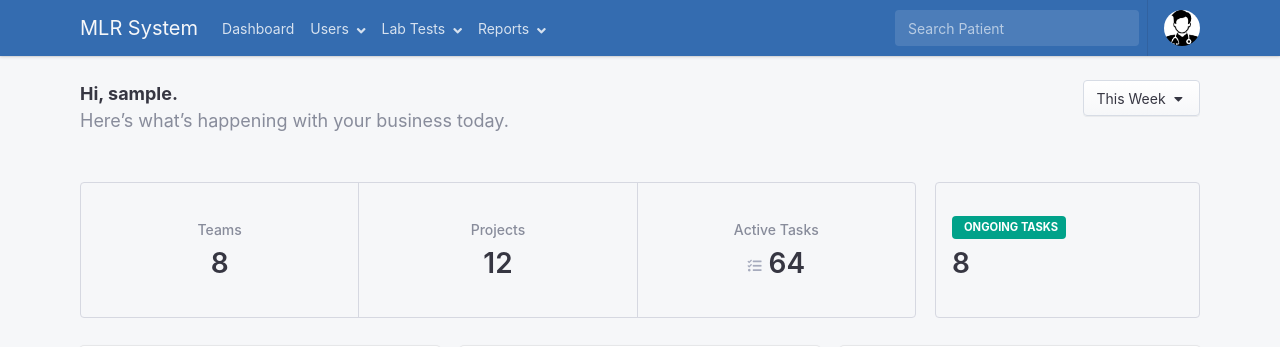
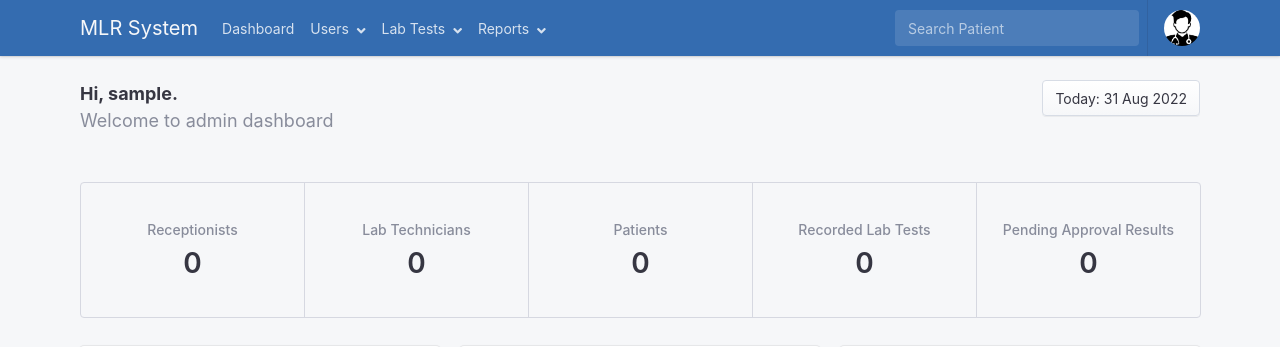
Before and after one commit to MartMbithi/Weekend_Project_VIII, a PHP site: page /views/dashboard in a window 1280 px wide. Shown: the top 347 px of the page. Run offline with PHP 8.4, Linux system fonts and the light colour scheme; the visitor is signed in with stand-in values (Sample User, id 1); data that the repository does not hold is empty; some libraries are stand-ins or nearby versions.

Commit message:
Intergrate Analytics - With Admin Dashboard Page

```diff
--- a/app/helpers/analytics.php
+++ b/app/helpers/analytics.php
@@ -1,15 +1,15 @@
 <?php
 /* Receptionists */
-$query = "SELECT COUNT(*)  FROM uses WHERE user_acess_level = 'Receptionist' ";
+$query = "SELECT COUNT(*)  FROM users WHERE user_access_level = 'Receptionist' ";
 $stmt = $mysqli->prepare($query);
 $stmt->execute();
-$stmt->bind_result($patient);
+$stmt->bind_result($receptionist);
 $stmt->fetch();
 $stmt->close();
 
 
 /* Lab Technicials */
-$query = "SELECT COUNT(*)  FROM uses WHERE user_acess_level = 'Lab Technician' ";
+$query = "SELECT COUNT(*)  FROM users WHERE user_access_level = 'Lab Technician' ";
 $stmt = $mysqli->prepare($query);
 $stmt->execute();
 $stmt->bind_result($lab_technician);
@@ -17,7 +17,7 @@ $stmt->fetch();
 $stmt->close();
 
 /* Patients */
-$query = "SELECT COUNT(*)  FROM uses WHERE user_acess_level = 'Patient' ";
+$query = "SELECT COUNT(*)  FROM users WHERE user_access_level = 'Patient' ";
 $stmt = $mysqli->prepare($query);
 $stmt->execute();
 $stmt->bind_result($patient);
--- a/views/dashboard.php
+++ b/views/dashboard.php
@@ -3,6 +3,7 @@ session_start();
 require_once('../app/settings/config.php');
 require_once('../app/settings/checklogin.php');
 check_login();
+require_once('../app/helpers/analytics.php');
 require_once('../app/partials/head.php');
 
 ?>
@@ -27,42 +28,13 @@ require_once('../app/partials/head.php');
                             <header class="page-title-bar">
                                 <div class="d-flex flex-column flex-md-row">
                                     <p class="lead">
-                                        <span class="font-weight-bold">Hi, <?php echo $_SESSION['user_full_names']; ?>.</span> <span class="d-block text-muted">Here’s what’s happening with your business today.</span>
+                                        <span class="font-weight-bold">Hi, <?php echo $_SESSION['user_full_names']; ?>.</span>
+                                        <span class="d-block text-muted">Welcome to <?php echo $_SESSION['user_access_level']; ?> dashboard</span>
                                     </p>
                                     <div class="ml-auto">
                                         <!-- .dropdown -->
                                         <div class="dropdown">
-                                            <button class="btn btn-secondary" data-toggle="dropdown" aria-haspopup="true" aria-expanded="false"><span>This Week</span> <i class="fa fa-fw fa-caret-down"></i></button> <!-- .dropdown-menu -->
-                                            <div class="dropdown-menu dropdown-menu-right dropdown-menu-md stop-propagation">
-                                                <div class="dropdown-arrow"></div><!-- .custom-control -->
-                                                <div class="custom-control custom-radio">
-                                                    <input type="radio" class="custom-control-input" id="dpToday" name="dpFilter" data-start="2019/03/27" data-end="2019/03/27"> <label class="custom-control-label d-flex justify-content-between" for="dpToday"><span>Today</span> <span class="text-muted">Mar 27</span></label>
-                                                </div><!-- /.custom-control -->
-                                                <!-- .custom-control -->
-                                                <div class="custom-control custom-radio">
-                                                    <input type="radio" class="custom-control-input" id="dpYesterday" name="dpFilter" data-start="2019/03/26" data-end="2019/03/26"> <label class="custom-control-label d-flex justify-content-between" for="dpYesterday"><span>Yesterday</span> <span class="text-muted">Mar 26</span></label>
-                                                </div><!-- /.custom-control -->
-                                                <!-- .custom-control -->
-                                                <div class="custom-control custom-radio">
-                                                    <input type="radio" class="custom-control-input" id="dpWeek" name="dpFilter" data-start="2019/03/21" data-end="2019/03/27" checked> <label class="custom-control-label d-flex justify-content-between" for="dpWeek"><span>This Week</span> <span class="text-muted">Mar 21-27</span></label>
-                                                </div><!-- /.custom-control -->
-                                                <!-- .custom-control -->
-                                                <div class="custom-control custom-radio">
-                                                    <input type="radio" class="custom-control-input" id="dpMonth" name="dpFilter" data-start="2019/03/01" data-end="2019/03/27"> <label class="custom-control-label d-flex justify-content-between" for="dpMonth"><span>This Month</span> <span class="text-muted">Mar 1-31</span></label>
-                                                </div><!-- /.custom-control -->
-                                                <!-- .custom-control -->
-                                                <div class="custom-control custom-radio">
-                                                    <input type="radio" class="custom-control-input" id="dpYear" name="dpFilter" data-start="2019/01/01" data-end="2019/12/31"> <label class="custom-control-label d-flex justify-content-between" for="dpYear"><span>This Year</span> <span class="text-muted">2019</span></label>
-                                                </div><!-- /.custom-control -->
-                                                <!-- .custom-control -->
-                                                <div class="custom-control custom-radio">
-                                                    <input type="radio" class="custom-control-input" id="dpCustom" name="dpFilter" data-start="2019/03/27" data-end="2019/03/27"> <label class="custom-control-label" for="dpCustom">Custom</label>
-                                                    <div class="custom-control-hint my-1">
-                                                        <!-- datepicker:range -->
-                                                        <input type="text" class="form-control" id="dpCustomInput" data-toggle="flatpickr" data-mode="range" data-disable-mobile="true" data-date-format="Y-m-d"> <!-- /datepicker:range -->
-                                                    </div>
-                                                </div><!-- /.custom-control -->
-                                            </div><!-- /.dropdown-menu -->
+                                            <button class="btn btn-secondary"><span>Today: </span> <?php echo date('d M Y'); ?></button>
                                         </div><!-- /.dropdown -->
                                     </div>
                                 </div>
@@ -73,15 +45,15 @@ require_once('../app/partials/head.php');
                                 <div class="section-block">
                                     <!-- metric row -->
                                     <div class="metric-row">
-                                        <div class="col-lg-9">
+                                        <div class="col-lg-12">
                                             <div class="metric-row metric-flush">
                                                 <!-- metric column -->
                                                 <div class="col">
                                                     <!-- .metric -->
                                                     <a href="user-teams.html" class="metric metric-bordered align-items-center">
-                                                        <h2 class="metric-label"> Teams </h2>
+                                                        <h2 class="metric-label"> Receptionists </h2>
                                                         <p class="metric-value h3">
-                                                            <sub><i class="oi oi-people"></i></sub> <span class="value">8</span>
+                                                            <span class="value"><?php echo $receptionist; ?></span>
                                                         </p>
                                                     </a> <!-- /.metric -->
                                                 </div><!-- /metric column -->
@@ -89,9 +61,9 @@ require_once('../app/partials/head.php');
                                                 <div class="col">
                                                     <!-- .metric -->
                                                     <a href="user-projects.html" class="metric metric-bordered align-items-center">
-                                                        <h2 class="metric-label"> Projects </h2>
+                                                        <h2 class="metric-label"> Lab Technicians </h2>
                                                         <p class="metric-value h3">
-                                                            <sub><i class="oi oi-fork"></i></sub> <span class="value">12</span>
+                                                            <span class="value"><?php echo $lab_technician; ?></span>
                                                         </p>
                                                     </a> <!-- /.metric -->
                                                 </div><!-- /metric column -->
@@ -99,25 +71,34 @@ require_once('../app/partials/head.php');
                                                 <div class="col">
                                                     <!-- .metric -->
                                                     <a href="user-tasks.html" class="metric metric-bordered align-items-center">
-                                                        <h2 class="metric-label"> Active Tasks </h2>
+                                                        <h2 class="metric-label"> Patients </h2>
                                                         <p class="metric-value h3">
-                                                            <sub><i class="fa fa-tasks"></i></sub> <span class="value">64</span>
+                                                            <span class="value"><?php echo $patient; ?></span>
+                                                        </p>
+                                                    </a> <!-- /.metric -->
+                                                </div><!-- /metric column -->
+                                                <div class="col">
+                                                    <!-- .metric -->
+                                                    <a href="user-teams.html" class="metric metric-bordered align-items-center">
+                                                        <h2 class="metric-label">Recorded Lab Tests </h2>
+                                                        <p class="metric-value h3">
+                                                            <span class="value"><?php echo $patient_tests; ?></span>
+                                                        </p>
+                                                    </a> <!-- /.metric -->
+                                                </div><!-- /metric column -->
+                                                <!-- metric column -->
+                                                <div class="col">
+                                                    <!-- .metric -->
+                                                    <a href="user-projects.html" class="metric metric-bordered align-items-center">
+                                                        <h2 class="metric-label"> Pending Approval Results </h2>
+                                                        <p class="metric-value h3">
+                                                            <span class="value"><?php echo $pending_approval; ?></span>
                                                         </p>
                                                     </a> <!-- /.metric -->
                                                 </div><!-- /metric column -->
                                             </div>
                                         </div><!-- metric column -->
-                                        <div class="col-lg-3">
-                                            <!-- .metric -->
-                                            <a href="user-tasks.html" class="metric metric-bordered">
-                                                <div class="metric-badge">
-                                                    <span class="badge badge-lg badge-success"><span class="oi oi-media-record pulse mr-1"></span> ONGOING TASKS</span>
-                                                </div>
-                                                <p class="metric-value h3">
-                                                    <sub><i class="oi oi-timer"></i></sub> <span class="value">8</span>
-                                                </p>
-                                            </a> <!-- /.metric -->
-                                        </div><!-- /metric column -->
+
                                     </div><!-- /metric row -->
                                 </div><!-- /.section-block -->
                                 <!-- grid row -->
```
